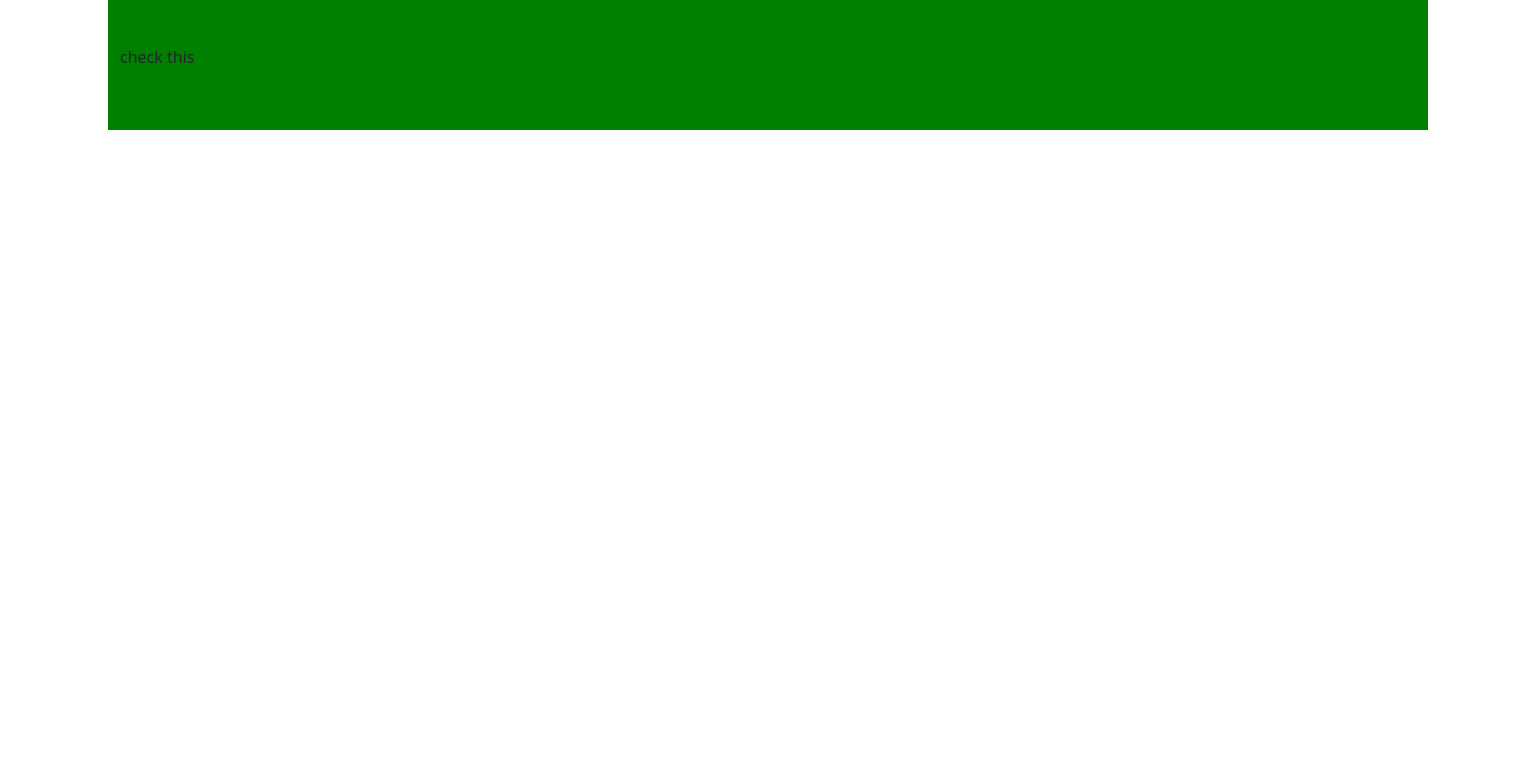
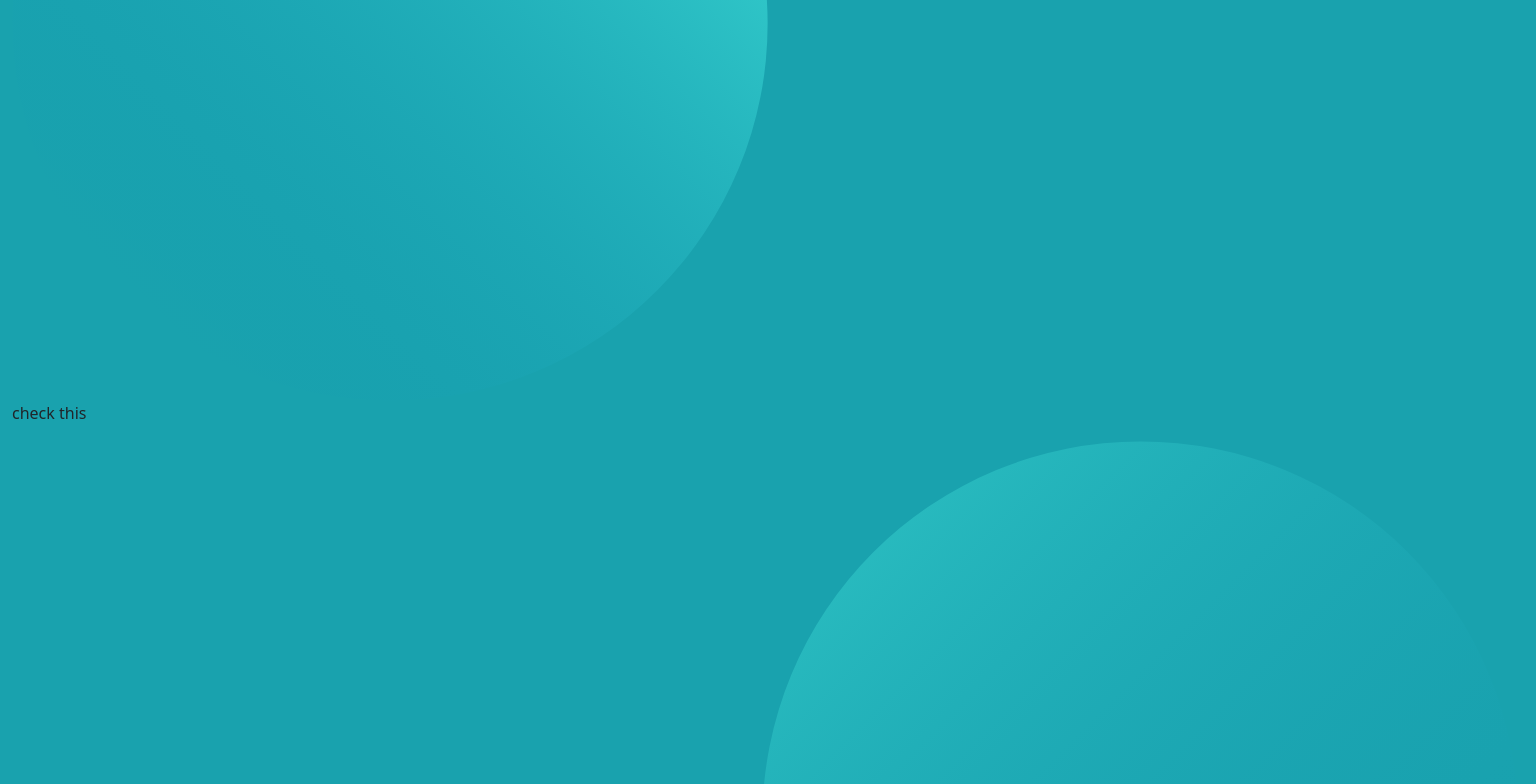
Before and after one commit to T-Induwara/Profile-Card-Challenge-by-Frontend-Mentor, a plain HTML site: page index.html in a window 1536 px wide. Shown: the top 784 px of the page. Drawn offline with Linux system fonts and the light colour scheme.

Commit message:
Beginning the codings

```diff
--- a/css/style.css
+++ b/css/style.css
@@ -1,14 +1,19 @@
-body{
-    background-color: red;
-}
+
 @media only screen and (min-width:370px){
 
 }
 @media only screen and (min-width:1440px){
-
+    #first-con{
+        padding-top:45px;
+        padding-bottom:45px;
+        background-color:hsl(185, 75%, 39%);
+    }
+    #top_pattern{
+        width:50%;
+        margin-top:-400px;
+    }
+    #bottom_pattern{
+        width:50%;
+        margin-left:750px;
+    }
 }
-#first-con{
-    padding-top:45px;
-    padding-bottom:45px;
-    background-color:green;
-}
--- a/index.html
+++ b/index.html
@@ -6,8 +6,10 @@
         <link rel="stylesheet" href="css/bootstrap.min.css">
     </head>
     <body>
-        <div class="container" id="first-con">
+        <div class="container-fluid" id="first-con">
+            <img src="images/bg-pattern-top.svg" alt="top_pattern" id="top_pattern">
             <p>check this</p>
+            <img src="images/bg-pattern-bottom.svg" alt="bottom_pattern" id="bottom_pattern">
         </div>
         <script src="js/bootstrap.min.js"></script>
     </body>
```
